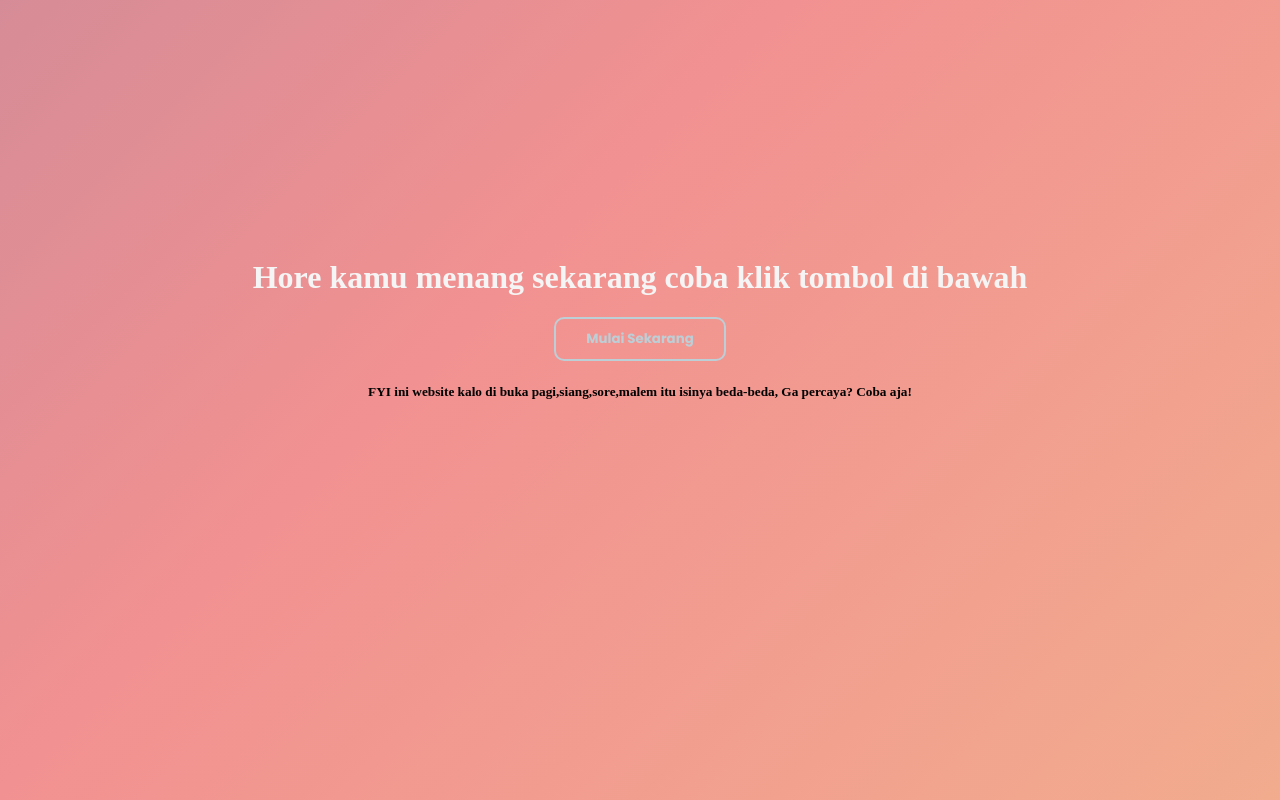
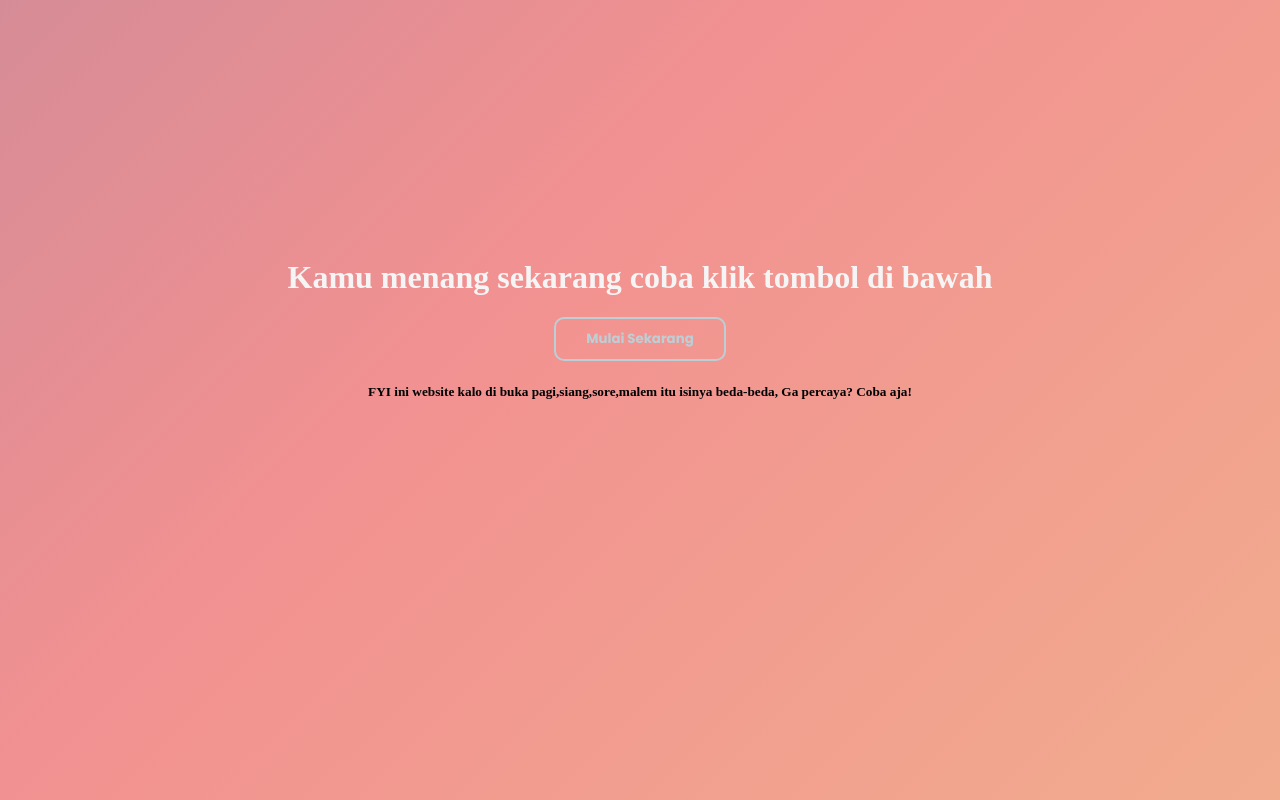
Before and after one commit to audiputwa/terpendam, a plain HTML site: page Menang/index.html in a window 1280 px wide. Drawn offline with nearby package versions, Linux system fonts and the light colour scheme.

Commit message:
index.html

```diff
--- a/Menang/index.html
+++ b/Menang/index.html
@@ -5,7 +5,7 @@
   <meta charset="UTF-8">
   <meta http-equiv="X-UA-Compatible" content="IE=edge">
   <meta name="viewport" content="width=device-width, initial-scale=1.0">
-  <title>Hore Kamu Menang</title>
+  <title>Kamu Menang</title>
   <meta name="description" content="Semangat beraktifitas ya sayang">
   <meta name="author" content="Wafa Rifqi Anafin">
   <link rel="stylesheet" href="css/style.css">
@@ -18,7 +18,7 @@
 
 <body>
   <div class="kontener2" id="kontener2">
-    <h1>Hore kamu menang sekarang coba klik tombol di bawah </h1>
+    <h1>Kamu menang sekarang coba klik tombol di bawah </h1>
     <button class="tombol" id="tombol">Mulai Sekarang</button>
     <footer><h5>FYI ini website kalo di buka pagi,siang,sore,malem itu isinya beda-beda, Ga percaya? Coba aja!</h5></footer>
   </div>
```
